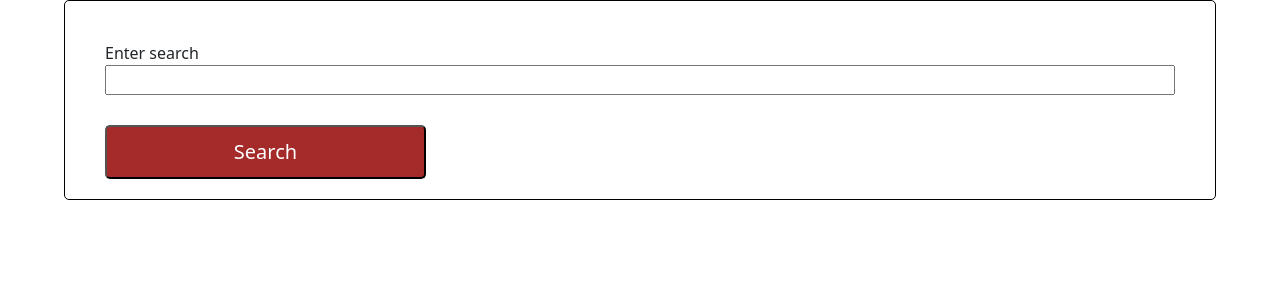
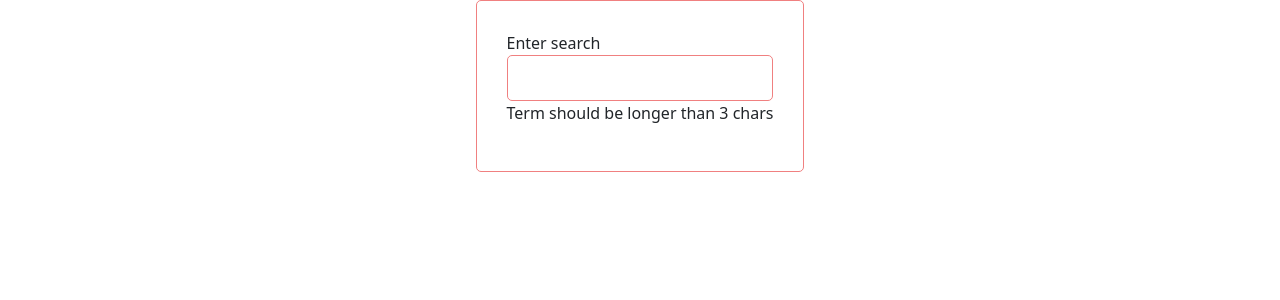
Before and after one commit to lissa3/start-react, a React (Create React App) app: page / in a window 1280 px wide. Shown: the top 300 px of the page. Built offline with nearby package versions, Linux system fonts and the light colour scheme.

Commit message:
Finish Searc Input App

```diff
--- a/src/App.js
+++ b/src/App.js
@@ -1,15 +1,26 @@
-import React from "react";
+import React, { useState } from "react";
 import SearchBar from "./components/SearchBar";
+import Images from "./Images";
 import  sendRequest  from "./utils";
 import './App.css'
 
 function App() {
-  const appOnSubmit = (term)=>{
-    sendRequest(term)
+  const [images,setImagesList] = useState([])
+  const appOnSubmit = async (term)=>{
+    const resultAPICall = await sendRequest(term);
+    // without async + await  result == Promise хе-хе... а ты ожидала array of objects?
+    setImagesList(resultAPICall)
+
   }
+
   return (
   <div className="app">
-    <SearchBar  handleSubmit={appOnSubmit} />
+    <div>
+      <SearchBar  handleSubmit={appOnSubmit} />
+    </div>
+    <div className="image-collection">
+      <Images images={images}></Images>
+    </div>
   </div>
   )
 }
--- /dev/null
+++ b/src/Images.css
@@ -0,0 +1,9 @@
+.image-list{
+    columns: 6 200px;
+    column-gap: 10px;
+
+}
+img {
+    width: 100%;
+    margin-bottom: 10px;
+}
--- /dev/null
+++ b/src/components/Image.js
@@ -0,0 +1,12 @@
+import '../App.css'
+
+
+const Image = ({image})=> {
+//  console.log("fimal",image)
+  return (
+  <div className="">
+   <img src={image.thumbnailUrl} alt="go" />
+  </div>
+  )
+}
+export default Image;
--- /dev/null
+++ b/src/components/SearchBar.css
@@ -0,0 +1,9 @@
+.search-bar {
+    border:1px solid lightcoral;
+    border-radius: 5px;
+    padding:10px;
+}
+.search-bar form{
+    display: flex;
+    flex-direction: column;
+}
--- a/src/components/SearchBar.js
+++ b/src/components/SearchBar.js
@@ -1,30 +1,28 @@
-import '../App.css'
+import './SearchBar.css'
 import { useState } from 'react';
 
 const SearchBar = ({handleSubmit})=> {
   const [term,setTerm] = useState("");
 
   const getTerm = (e)=>{
-    // let op: thx value={term} <-> update value in App(?)
-    // idea behind: use event-handle way to communitate with App ans SearchBar
-    setTerm(e.target.value)
+    // idea: use event-handle way to communitate with App ans SearchBar    // console.log(myStr.replace(/[^a-z0-9']/g, "6"))
+    setTerm(e.target.value.replace([/a-z/],'')) // does not work
   }
   const searchHandleSubmit = (e)=>{
     e.preventDefault();
-    // pass term as a param to App method
+    // to APP.js comp
     handleSubmit(term)
   }
-
   return (
-  <div className="input-form">
+  <div className="search-bar">
     <form action="#" onSubmit={searchHandleSubmit}  className="form">
         <label>Enter search </label>
-        <input type="text" value={term} onChange={getTerm}/>
-        <button  type="submit" className="but">Search</button>
+        <input type="text"
+        className='search-bar' value={term} onChange={getTerm}/>
+        <p>{term.length<3 && 'Term should be longer than 3 chars'}</p>
+        {/* will work even without button type "submit" */}
     </form>
   </div>
   )
-
 }
-
 export default SearchBar;
--- a/src/utils.js
+++ b/src/utils.js
@@ -1,10 +1,22 @@
-import axios from "axios";
+// import axios from "axios";
+import photos from './photos.json'
+
+const helpFunc = ()=>{
+    return photos
+}
 
 const sendRequest = async (term)=>{
-    const url = `https://jsonplaceholder.typicode.com/${term}/5`
-    const resp = await axios.get(url)
-    console.log(resp)
-    return resp.data
+    // real API call async-await
+
+    let imgList = await(helpFunc())
+    return  imgList
+
+    // const url = `https://some-url-unsplash.com`
+    // const resp = await axios.get( url,
+    //     {headers:{ Authorization:'Client-ID abcd123'},
+    //     params:{query:term}}
+    // )
+    // return resp.data.results
 }
 
 export default sendRequest;
```
Also changed, not shown: src/Images.js (added, +26 -0 lines).
